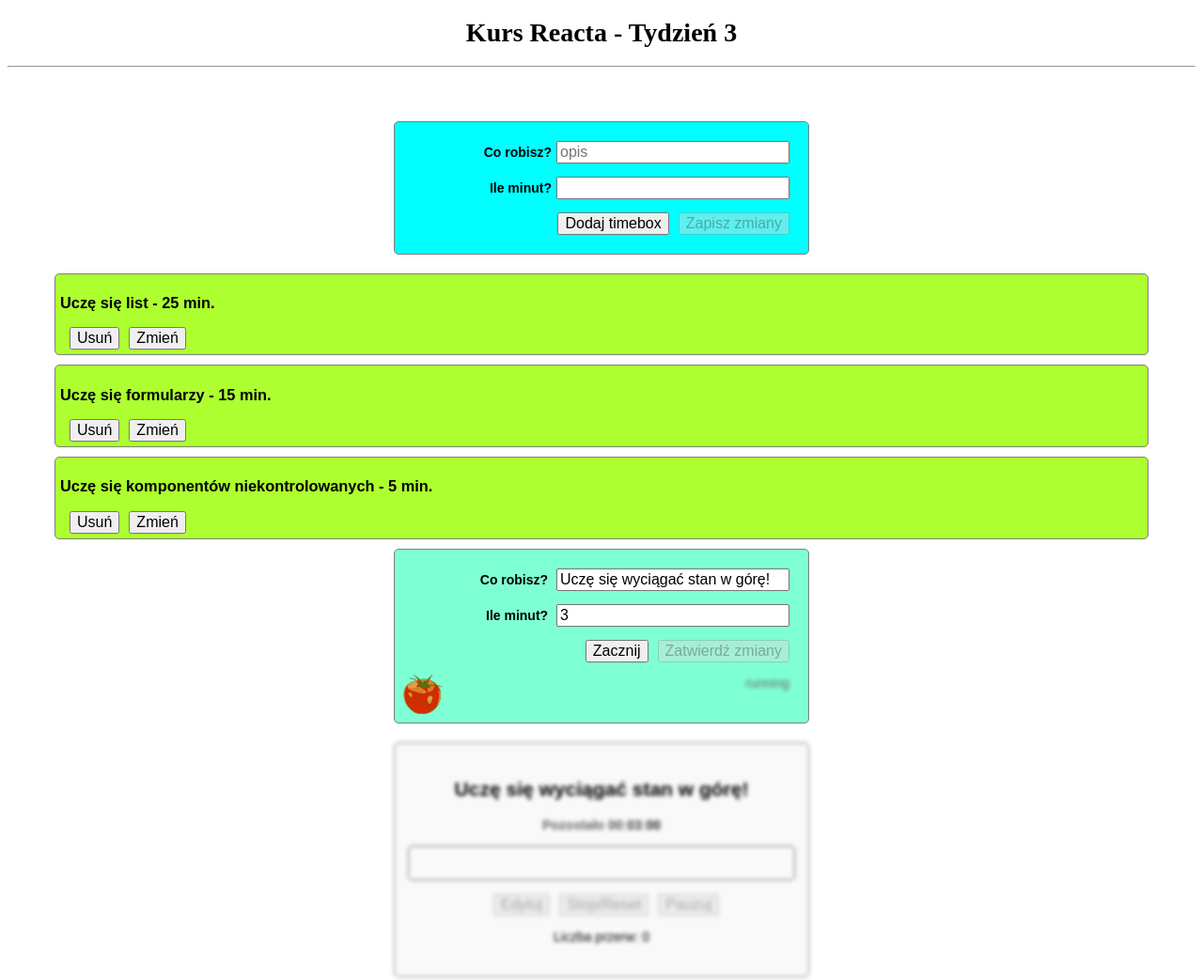
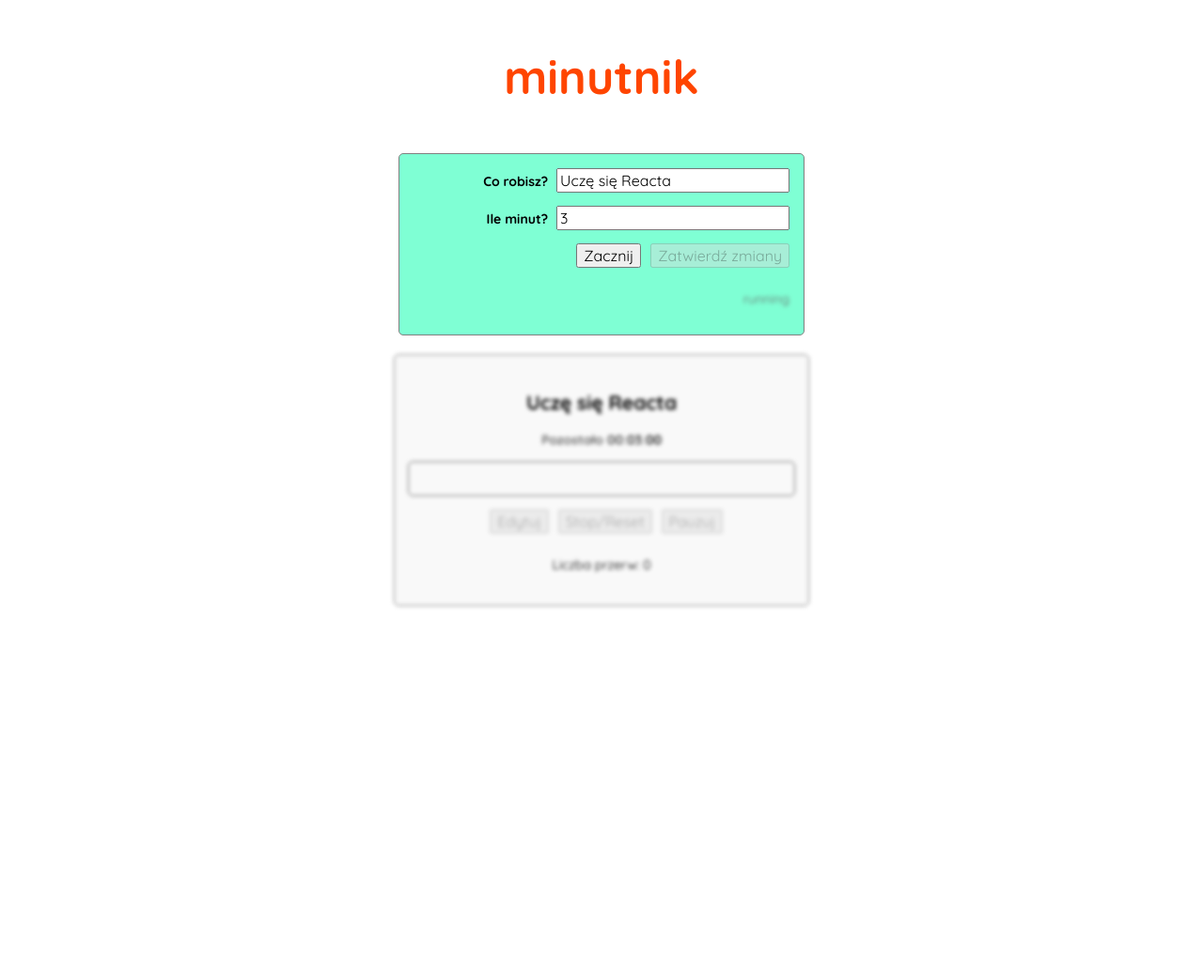
Before and after one commit to dorotapindur/timeboxing, a React app: page / in a window 1280 px wide. Shown: the whole page at 94% size. After the commit the page ends 800 px from the top, so only its background shows below. Built offline with nearby package versions, Linux system fonts and the light colour scheme.

Commit message:
remove TimeboxList from App, add MainHeader

```diff
--- a/public/index.html
+++ b/public/index.html
@@ -11,8 +11,6 @@
 </head>
 
 <body>
-    <h1>Kurs Reacta - Tydzień 3</h1>
-    <hr>
     <div id="root"></div>
 </body>
 
--- a/src/components/App.js
+++ b/src/components/App.js
@@ -1,5 +1,5 @@
 import React from "react";
-import TimeboxList from "./TimeboxList";
+import MainHeader from "./MainHeader";
 import EditableTimebox from "./EditableTimebox";
 import ErrorBoundary from "./ErrorBoundary";
 import "../styles/scss-components/App.scss";
@@ -8,7 +8,7 @@ function App() {
     return (
         <div className="App">
             <ErrorBoundary message = "Coś nie działa w całej aplikacji">
-                <TimeboxList />
+                <MainHeader />
                 <EditableTimebox />
             </ErrorBoundary>
         </div>
--- a/src/components/CurrentTimebox.js
+++ b/src/components/CurrentTimebox.js
@@ -27,7 +27,7 @@ function CurrentTimebox (props) {
         isEditable ? inactive = true : inactive = false
     } else { inactive = true }
     let almostOver = false;
-    if (progressInPercent > 50) {almostOver = true};
+    if (progressInPercent > 80) {almostOver = true};
     let currentTimeboxClassName = classNames(
         "CurrentTimebox",
         {
--- a/src/components/EditableTimebox.js
+++ b/src/components/EditableTimebox.js
@@ -7,7 +7,7 @@ uuidv4();
 
 class EditableTimebox extends React.Component {
     state = {
-        title: "Uczę się wyciągać stan w górę!",
+        title: "Uczę się Reacta",
         totalTimeInMinutes: 3,
         isEditable: false,
         isRunning: false,
--- /dev/null
+++ b/src/components/MainHeader.js
@@ -0,0 +1,13 @@
+import React from "react";
+import "../styles/scss-components/MainHeader.scss";
+
+function MainHeader() {
+    return (
+        <>
+            <h1 className="MainHeader">minutnik</h1>
+            <span></span>
+        </>
+    )
+}
+
+export default MainHeader;
--- a/src/styles/main.scss
+++ b/src/styles/main.scss
@@ -1,5 +1,12 @@
+@import url('https://fonts.googleapis.com/css2?family=Quicksand:wght@400;700&display=swap');
+
 html {
+    font-family: 'Quicksand', sans-serif;
     font-size: 14px;
+}
+body {
+    margin: 0;
+    padding: 0;
 }
 label {
     font-weight: bold;
@@ -9,10 +16,12 @@ input {
     max-width: 90%;
     margin: 0 0 14px 5px;
     font-size: 16px;
+    font-family: 'Quicksand', sans-serif;
 }
 button {
     font-size: 16px;
-    margin-left: 10px;
+    margin: 0 0 10px 10px;
+    font-family: 'Quicksand', sans-serif;
 }
 
 h1 {
--- a/src/styles/scss-components/App.scss
+++ b/src/styles/scss-components/App.scss
@@ -1,6 +1,5 @@
 @import "../variables.scss";
 
 .App {
-    font-family: sans-serif;
-    padding: 50px;
+    padding: 0 20px;
 }
--- /dev/null
+++ b/src/styles/scss-components/MainHeader.scss
@@ -0,0 +1,8 @@
+@import "../variables.scss";
+
+.MainHeader {
+    color: $main-color;
+    font-size: 50px;
+    padding: 0;
+    margin: 50px auto;
+}
--- a/src/styles/scss-components/TimeboxEditor.scss
+++ b/src/styles/scss-components/TimeboxEditor.scss
@@ -7,18 +7,8 @@
     text-align: right;
     border: $default-border;
     border-radius: $border-radius;
-    padding: 20px;
+    padding: 15px;
     margin: 0 auto;
     margin-bottom: 20px;
     position: relative;
-    &::before {
-        width: 60px;
-        height: 60px;
-        content: "";
-        background: url("../../images/tomato-icon.png");
-        position: absolute;
-        bottom: 0px;
-        left: 0px;
-        z-index: 1;
-    }
 }
```
